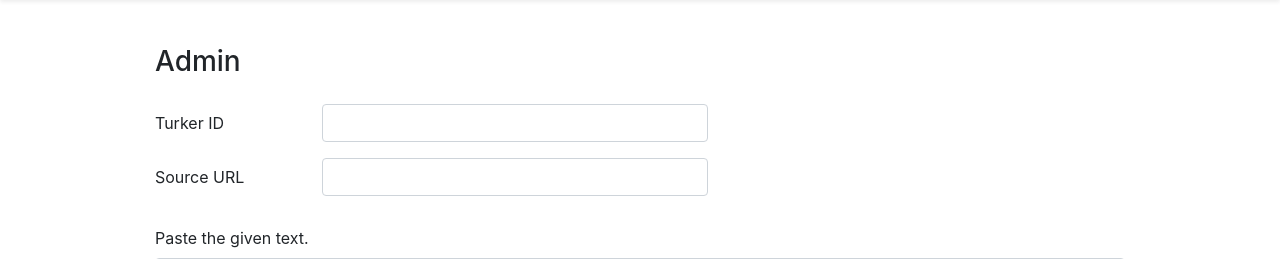
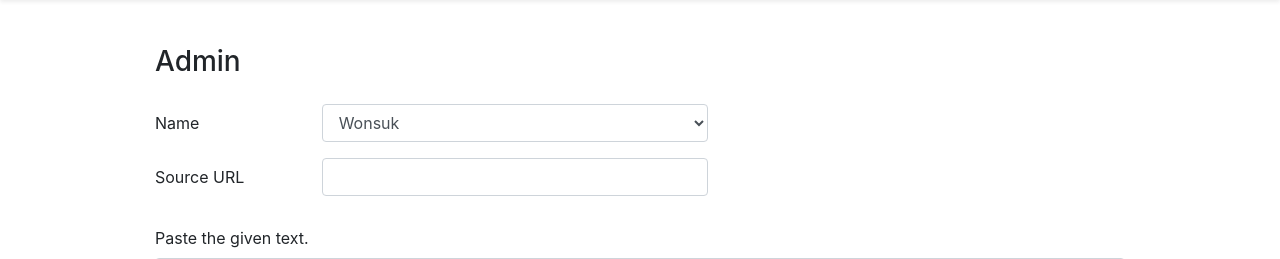
Before and after one commit to soohyunr/annotation-tool, a Flask app: template templates/mturk/admin/upload.html in a window 1280 px wide. Shown: the part 55-314 px from the top of the page. Run offline with Flask 2, Linux system fonts and the light colour scheme; the template is opened without the code that fills it, so the values that code supplies are empty; some libraries are stand-ins or nearby versions.

Commit message:
update select

```diff
--- a/templates/mturk/admin/upload.html
+++ b/templates/mturk/admin/upload.html
@@ -9,9 +9,12 @@
     <h3>Admin</h3>
     <form style="margin-top: 25px; margin-bottom: 30px;">
         <div class="form-group row">
-            <label for="turker_id" class="col-sm-2 col-form-label">Turker ID</label>
+            <label for="turker_id" class="col-sm-2 col-form-label">Name</label>
             <div class="col-sm-5">
-                <input type="text" class="form-control" id="turker_id" value="{{g.user.turker_id}}">
+                <select class="form-control" id="turker_id" value="{{g.user.turker_id}}">
+                    <option>Wonsuk</option>
+                    <option>Ada</option>
+                </select>
             </div>
         </div>
         <div class="form-group row">
@@ -39,7 +42,7 @@
 </script>
 
 <script>
-  var doc_type = 'mturk_v3';
+  var doc_type = 'mturk_admin';
 
   function delete_key(key) {
     localStorage.removeItem(key);
@@ -116,7 +119,7 @@
     }).done(function (data) {
       var doc = JSON.parse(data);
       localStorage.setItem(doc_type + '_' + doc.doc_id, data);
-      location.assign('/mturk/doc/' + doc.doc_id + '/v3');
+      location.assign('/mturk/doc/' + doc.doc_id + '/admin');
     }).fail(function () {
       $(this).show();
       swal({
```
